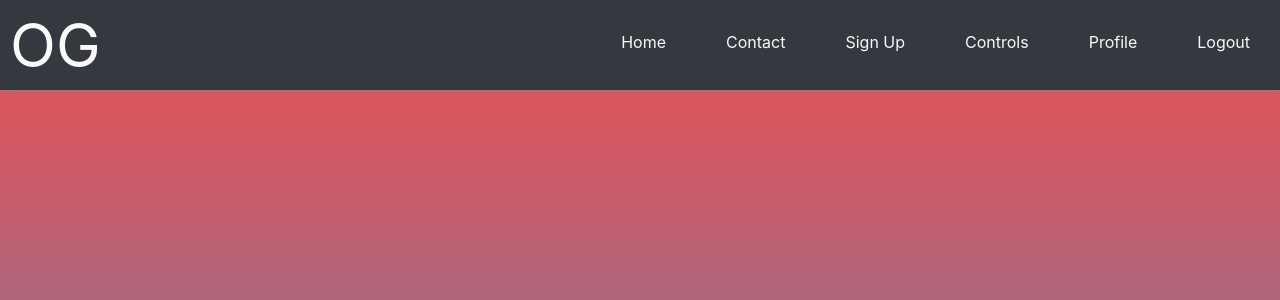
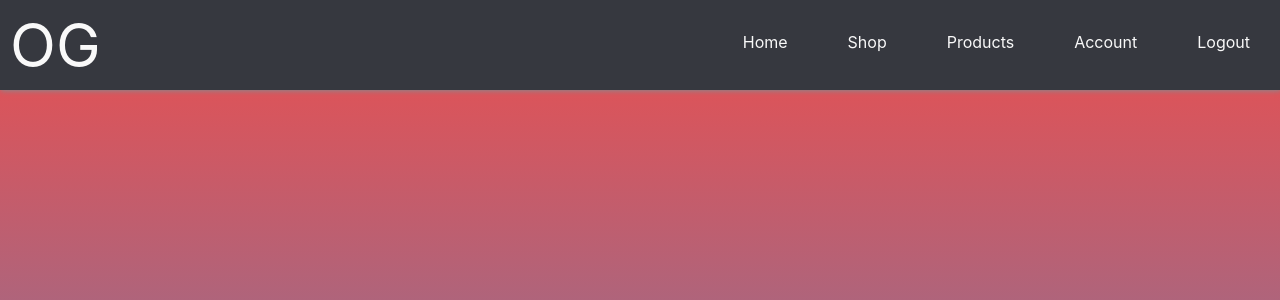
Before and after one commit to GalacticSquirel/crazysuite, a Flask app: page / in a window 1280 px wide. Shown: the top 300 px of the page. Run offline with Flask 2, Linux system fonts and the light colour scheme; a user stored in the database is signed in.

Commit message:
Changed tabs

```diff
--- a/web/templates/base.html
+++ b/web/templates/base.html
@@ -5,7 +5,7 @@
     <meta http-equiv="X-UA-Compatible" content="IE=edge">
     <meta name="viewport" content="width=device-width, initial-scale=1.0">
     <!-- App title -->
-    <title>Responsive Pure CSS Menu</title>
+    <title>Crazy Suite</title>
     <!-- Link CSS file -->
     <link rel="stylesheet" href="style.css">
     <link rel="stylesheet" href="https://cdnjs.cloudflare.com/ajax/libs/bulma/0.7.2/css/bulma.min.css" />
@@ -25,20 +25,15 @@
             <nav class="nav">
                 <ul class="menu">
                     <li><a href="{{ url_for('main.index') }}">Home</a></li>
-                    <!-- <li><a href="{{ url_for('main.random') }}">Random</a> </li> -->
-                    <li><a href="{{ url_for('main.contact') }}">Contact</a></li>
-                    <li><a href="{{ url_for('auth.signup') }}">Sign Up</a></li>
+                    <li><a href="{{ url_for('main.shop') }}">Shop</a></li>
+                    {% if current_user.is_authenticated %}
+                    <li><a href="{{ url_for('main.products') }}">Products</a></li>
+                    <li><a href="{{ url_for('main.account') }}">Account</a></li>
+                    <li><a href="{{ url_for('auth.logout') }}">Logout</a></li>
+                    {% endif %}
                     {% if not current_user.is_authenticated %}
                     <li><a href="{{ url_for('auth.login') }}">Login</a></li>
-                    {% endif %}
-                    {% if current_user.is_authenticated %}
-                    <li><a href="{{ url_for('main.controls') }}">Controls</a></li>
-                    {% endif %}
-                    {% if current_user.is_authenticated %}
-                    <li><a href="{{ url_for('main.profile') }}">Profile</a></li>
-                    {% endif %}
-                    {% if current_user.is_authenticated %}
-                    <li><a href="{{ url_for('auth.logout') }}">Logout</a></li>
+                    <li><a href="{{ url_for('auth.signup') }}">Sign Up</a></li>
                     {% endif %}
                 </ul>
             </nav>
```
Also changed, not shown: web/templates/account.html (renamed from web/templates/profile.html), web/templates/favicon.ico, web/templates/products.html (renamed from web/templates/contact.html), web/templates/shop.html (renamed from web/templates/controls.html).
